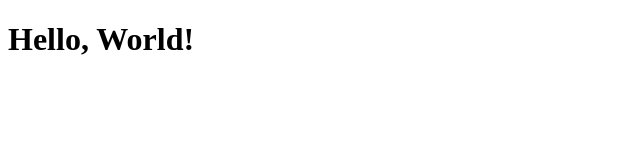
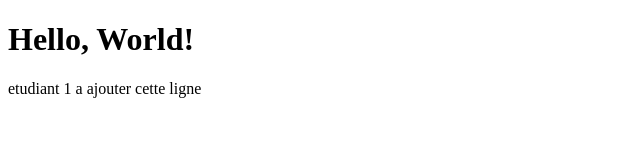
Before and after one commit to hajardakkouki-alt/collabsit, a plain HTML site: page index.html in a window 1280 px wide. Shown: the whole page, without its empty margins (0-640 px from the left). Drawn offline with Linux system fonts and the light colour scheme.

Commit message:
modifitcation de index.html

```diff
--- a/index.html
+++ b/index.html
@@ -7,5 +7,6 @@
 </head>
 <body>
     <h1>Hello, World!</h1>
+    <p>etudiant 1 a ajouter cette ligne </p>
 </body>
 </html>
```
